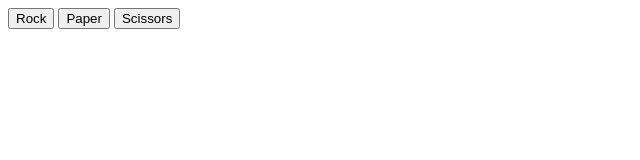
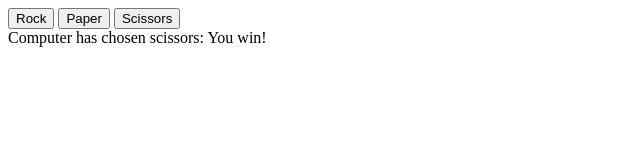
Before and after one commit to lucasferrazlima/rock-paper-scissors, a plain HTML site: page index.html in a window 1280 px wide. Both pictures are taken after a click on the button "Rock". Shown: the whole page, without its empty margins (0-640 px from the left). Drawn offline with Linux system fonts and the light colour scheme.

Commit message:
Add div element for displaying round results

```diff
--- a/index.html
+++ b/index.html
@@ -12,6 +12,6 @@
     <button id="rock">Rock</button>
     <button id="paper">Paper</button>
     <button id="scissors">Scissors</button>
-    <div class="info"></div>
+    <div class="info">teste</div>
 </body>
 </html>
--- a/script.js
+++ b/script.js
@@ -30,6 +30,7 @@ function getPlayerChoice() {
 
 }
 
+// function for playing a single round of rps
 function singleRound(playerSelection, computerSelection) {
 
     // Let's create every possible outcome of the match
@@ -86,8 +87,9 @@ function game () {
     }
 }
 
+// Adapting player selection; instead of asking for an input, player selection is made trough three different buttons
+function selectForPlayer() {
 
-function selectForPlayer() {
     let playerSelection;
     const computerSelection = getComputerChoice()
     if (this.id == "rock") {
@@ -97,8 +99,19 @@ function selectForPlayer() {
     } else if (this.id == "scissors") {
         playerSelection = "scissors"
     }
-    console.log(singleRound(playerSelection, computerSelection));
+
+    const resultBox = document.querySelector(".info") // select div below buttons on DOM tree
+    const roundResult = document.createTextNode(singleRound(playerSelection, computerSelection)); // create a text node with the played round result
+
+    // before appending roundResult to resultBox, we should scan resultBox for any other text content and remove it if found - that's the while job:
+    while(resultBox.firstChild) {
+        resultBox.removeChild(resultBox.firstChild);
+    }
+
+    resultBox.appendChild(roundResult);
 }
 
 const buttons = document.querySelectorAll("button");
 buttons.forEach(btn => btn.addEventListener("click", selectForPlayer));
+
+document.getElementsByClassName("info").textContent = selectForPlayer;
```
